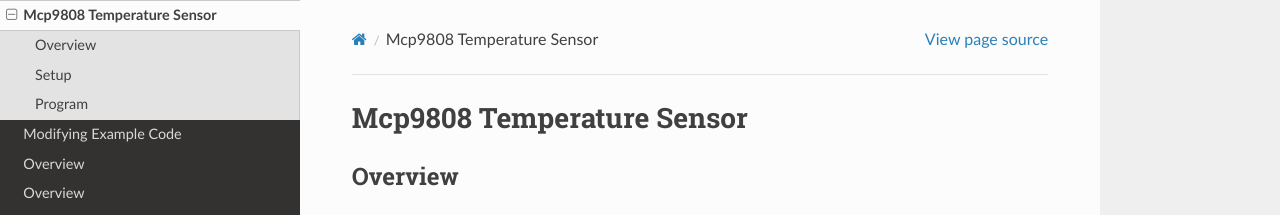
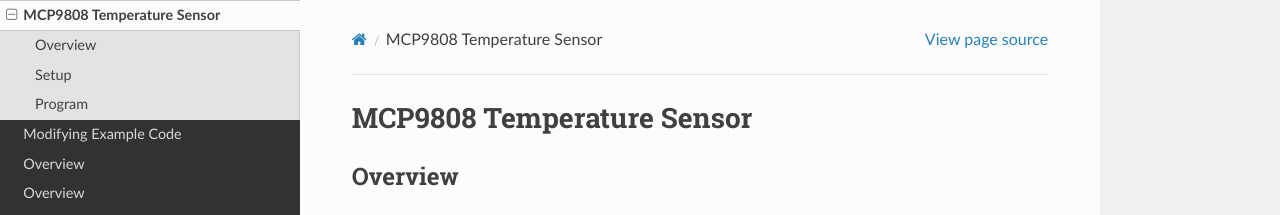
Before and after one commit to maxtkc/mvths-wiki, a Sphinx documentation site: the page built from docs/029-mcp9808-temperature-sensor.rst, in a window 1280 px wide and 1261 px high. Shown: the top 215 px of the window. Built offline with Sphinx 7.4.7 and the Read the Docs theme 2.0.0, drawn with Linux system fonts in a browser that asks for light colours; pages that are not in the unit, such as notebooks, are missing from menus.

```diff
--- a/docs/029-mcp9808-temperature-sensor.rst
+++ b/docs/029-mcp9808-temperature-sensor.rst
@@ -1,4 +1,4 @@
-Mcp9808 Temperature Sensor
+MCP9808 Temperature Sensor
 ==========================
 
 Overview
```
